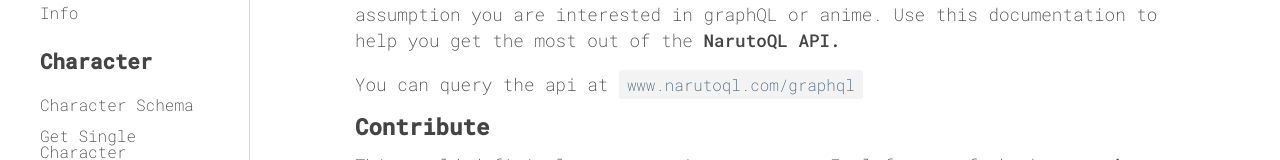
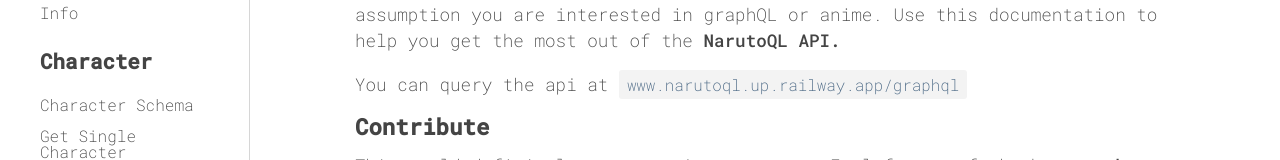
Before and after one commit to bautistaaa/narutoQL, a Next.js app in the folder src/client/: page /docs in a window 1280 px wide. Shown: the part 162-322 px from the top of the page. Built offline with nearby package versions, Linux system fonts and the light colour scheme.

Commit message:
chore: fix documentation

```diff
--- a/src/client/pages/docs.tsx
+++ b/src/client/pages/docs.tsx
@@ -85,7 +85,7 @@
           </p>
           <p>
             You can query the api at{' '}
-            <code className="code-text">www.narutoql.com/graphql</code>
+            <code className="code-text">www.narutoql.up.railway.app/graphql</code>
           </p>
           <h3>Contribute</h3>
           <p>
```
